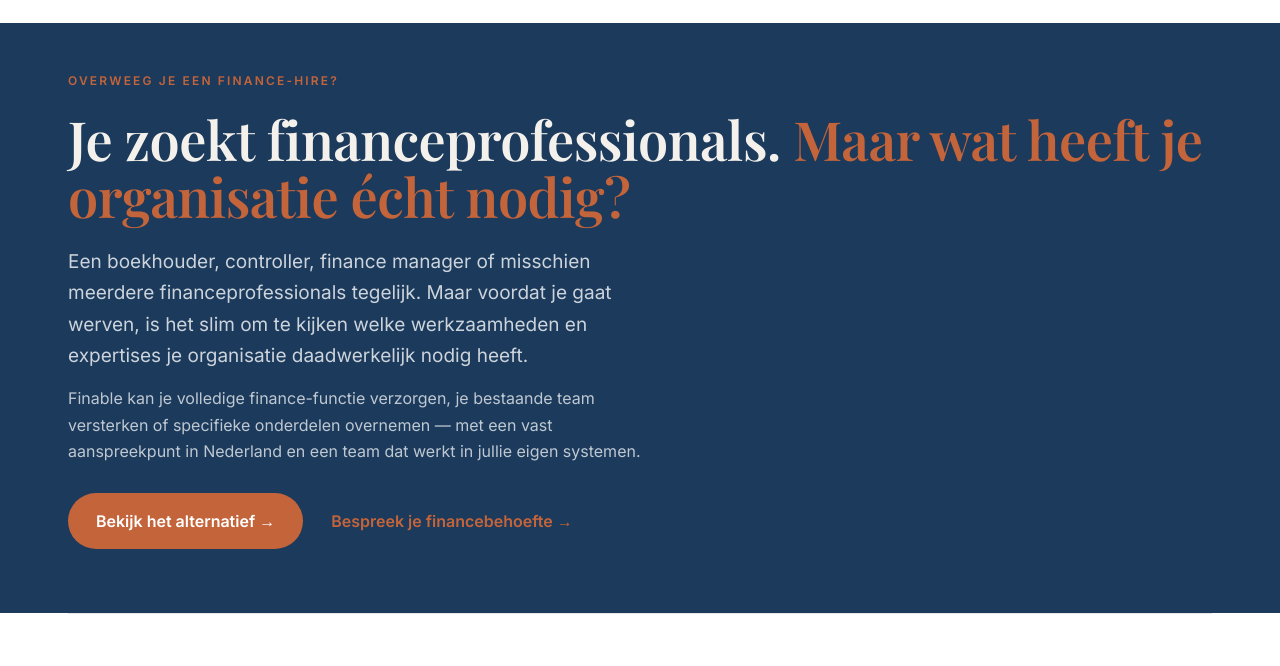
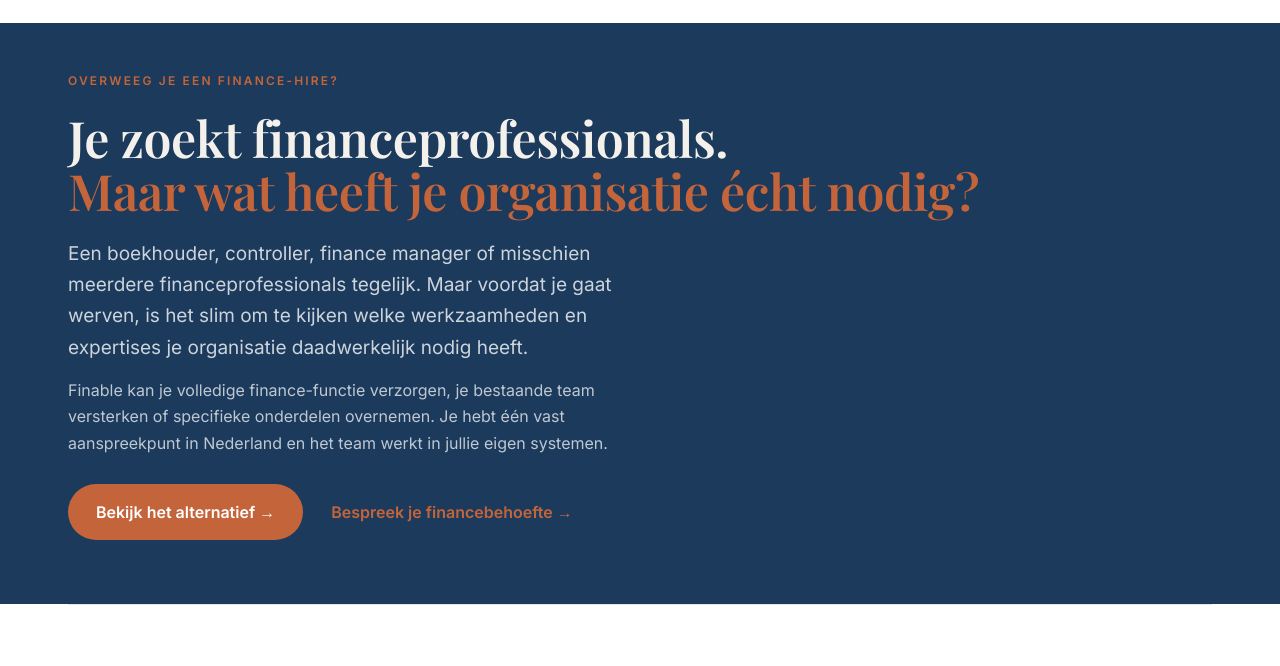
Before and after one commit to samsomtim-pixel/finable, an Astro site: page /finance-hire in a window 1280 px wide. Shown: the part 78-744 px from the top of the page. Built offline with nearby package versions, Linux system fonts and the light colour scheme; Astro itself is replaced by a stand-in of ours.

Commit message:
Finance-hire: regelbreuk in de H1 en em-dash eruit (#64)
"Maar" begon op desktop midden in de eerste regel, waardoor de twee
zinnen als een lange zin lazen. Beide zinnen zitten nu in een eigen
block-span, dus elke zin begint op een eigen regel en loopt daarbinnen
natuurlijk door. Geen br, die zou op smalle schermen een lege regel
geven zodra de eerste zin zelf al afbreekt. De H1 gaat van
clamp(34,4.3vw,54) naar clamp(32,4vw,50), zodat de tweede zin tot 768px
op een regel past.

De hero-alinea verliest zijn lange gedachtestreep: "overnemen - met een
vast aanspreekpunt" wordt twee zinnen. Het was de enige em-dash in
zichtbare tekst op de pagina.

```diff
--- a/src/pages/finance-hire.astro
+++ b/src/pages/finance-hire.astro
@@ -28,9 +28,9 @@
     <div class="hero" style="display:grid;grid-template-columns:1fr;gap:clamp(36px,4.6vw,68px);align-items:center">
       <div>
         <div class="lbl" style="margin-bottom:20px">Overweeg je een finance-hire?</div>
-        <h1 style="font-size:clamp(34px,4.3vw,54px);line-height:1.07;margin-bottom:20px">Je zoekt financeprofessionals. <span class="em">Maar wat heeft je organisatie écht nodig?</span></h1>
+        <h1 class="fh-h1" style="font-size:clamp(32px,4vw,50px);line-height:1.07;margin-bottom:20px"><span>Je zoekt financeprofessionals.</span><span class="em">Maar wat heeft je organisatie écht nodig?</span></h1>
         <p style="font-size:clamp(16px,1.6vw,19px);color:rgba(255,255,255,.78);max-width:600px;text-wrap:pretty">Een boekhouder, controller, finance manager of misschien meerdere financeprofessionals tegelijk. Maar voordat je gaat werven, is het slim om te kijken welke werkzaamheden en expertises je organisatie daadwerkelijk nodig heeft.</p>
-        <p style="font-size:16px;color:rgba(255,255,255,.72);max-width:600px;margin-top:14px;text-wrap:pretty">Finable kan je volledige finance-functie verzorgen, je bestaande team versterken of specifieke onderdelen overnemen — met een vast aanspreekpunt in Nederland en een team dat werkt in jullie eigen systemen.</p>
+        <p style="font-size:16px;color:rgba(255,255,255,.72);max-width:600px;margin-top:14px;text-wrap:pretty">Finable kan je volledige finance-functie verzorgen, je bestaande team versterken of specifieke onderdelen overnemen. Je hebt één vast aanspreekpunt in Nederland en het team werkt in jullie eigen systemen.</p>
         <div style="display:flex;flex-wrap:wrap;align-items:center;gap:16px 28px;margin-top:28px">
           <Button href="#alternatief">Bekijk het alternatief &rarr;</Button>
           <a href="/gesprek" style="font-weight:600;font-size:16px;color:var(--terracotta)">Bespreek je financebehoefte &rarr;</a>
@@ -260,6 +260,10 @@
   a{transition:opacity .15s}
   a:hover{opacity:.72}
   .cav{font-family:'Caveat',cursive;font-weight:600;color:var(--terracotta);line-height:1.1}
+  /* Beide zinnen van de H1 staan op een eigen regel: twee block-spans in plaats van een <br>,
+     dat op smalle schermen een lege regel zou geven zodra de eerste zin zelf al afbreekt. Binnen
+     elke span loopt de tekst gewoon natuurlijk door. */
+  .fh-h1>span{display:block}
   .cat{font-size:11px;font-weight:600;letter-spacing:0.16em;text-transform:uppercase;color:var(--terracotta);opacity:.7;margin:0 0 4px}
   /* Doorverwijzing naar de pillar: één regel onder de afweging, geen tweede CTA. */
   .fh-alt{margin-top:clamp(32px,3.4vw,44px);padding-top:26px;border-top:1px solid var(--line);font-size:16px;color:var(--body);text-wrap:pretty}
```
